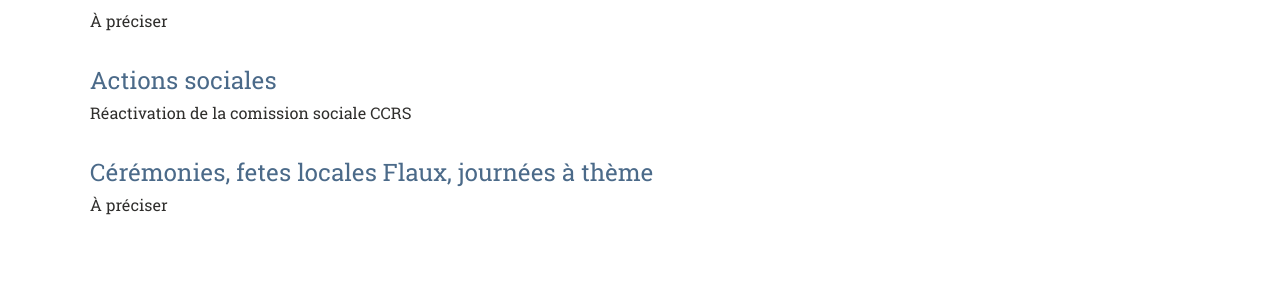
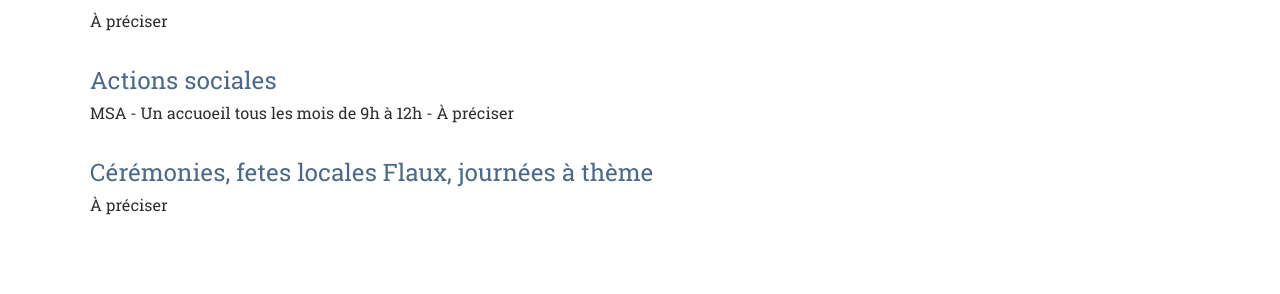
Before and after one commit to Flaux-Village/flaux-village.github.io, a Jekyll site: the page built from projetfuture.md, in a window 1280 px wide and 900 px high, scrolled down 1394 px. Shown: the part 158-452 px from the top of the window. Built offline with Jekyll 4.4.1, drawn with Linux system fonts in a browser that asks for light colours; our own code applies the rules of GitHub Pages for plain Markdown files.

Commit message:
Update projetfuture.md

```diff
--- a/projetfuture.md
+++ b/projetfuture.md
@@ -50,7 +50,7 @@ Contenu à définir  Projet budgété pour intsaller un parafoudre
 À préciser
 
 # Actions sociales
-Réactivation de la comission sociale CCRS
+MSA - Un accuoeil tous les mois de 9h à 12h - À préciser
 
 # Cérémonies, fetes locales Flaux, journées à thème
 À préciser
```
